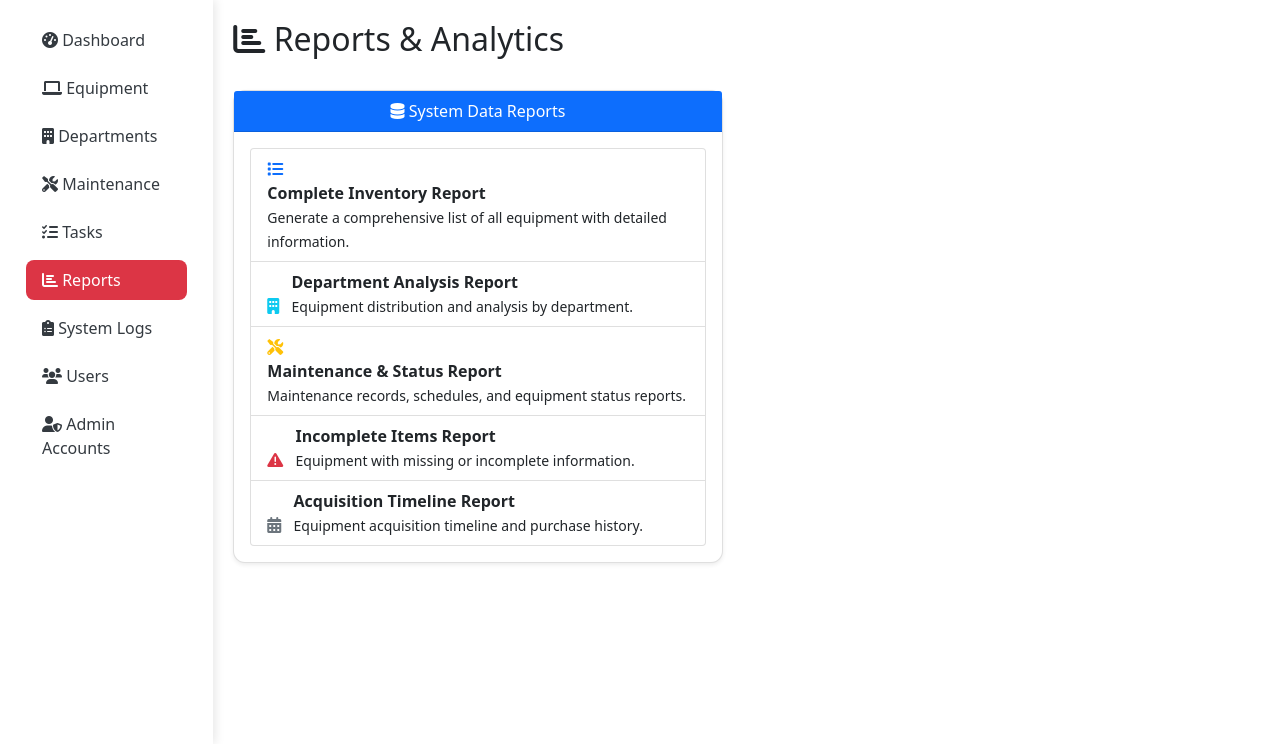
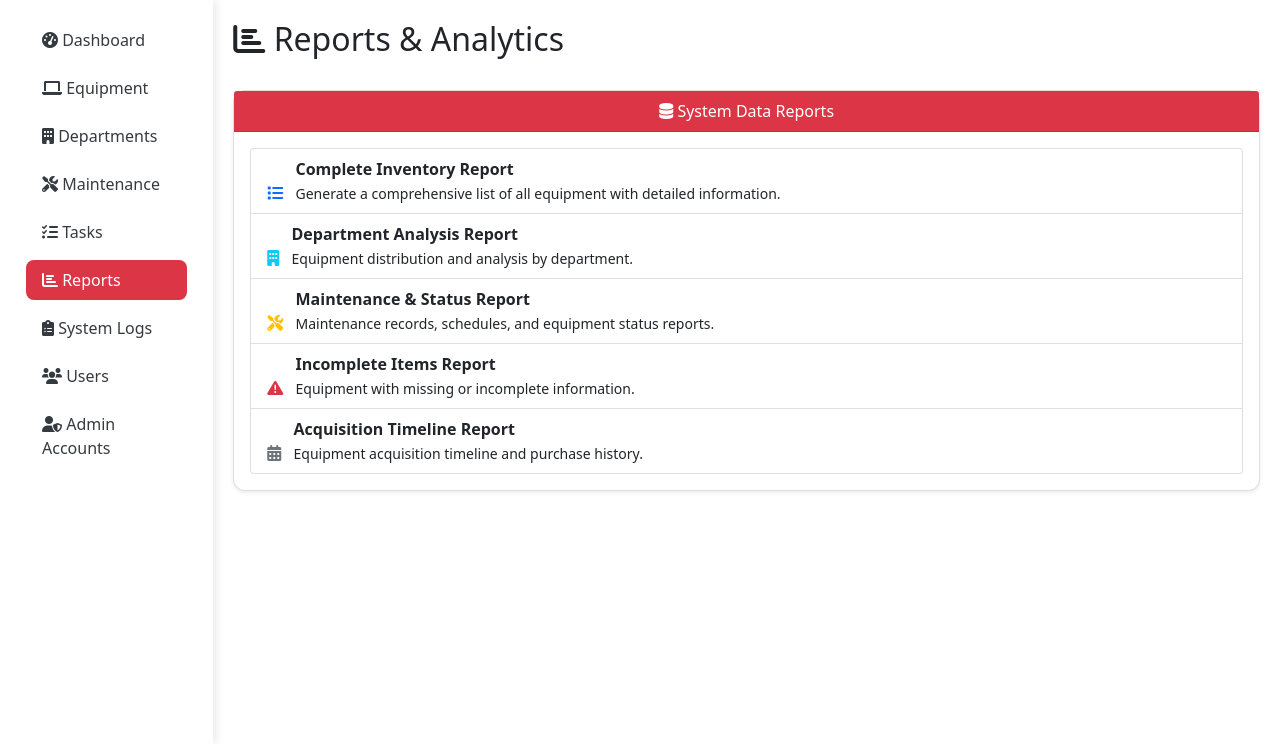
Before and after one commit to Barrontzy/Capstone, a PHP site: page /BSU/reports.php in a window 1280 px wide. Shown: the part 66-810 px from the top of the page. Run offline with PHP 8.4, Linux system fonts and the light colour scheme; a user stored in the database is signed in; data comes from the database, SQL or seed files in the repository; some libraries are stand-ins or nearby versions.

Commit message:
fxing design for reprots

```diff
--- a/reports.php
+++ b/reports.php
@@ -67,11 +67,9 @@ $categories = $conn->query("SELECT * FROM equipment_categories ORDER BY name");
                 <!-- Report Types -->
                 <div class="row">
     <!-- System Data Reports -->
-   <div class="row">
-    <!-- System Data Reports -->
-    <div class="col-md-6 mb-4">
+    <div class="col-12 mb-4">
         <div class="card shadow-sm h-100">
-            <div class="card-header bg-primary text-white text-center">
+            <div class="card-header text-white text-center" style="background-color: #dc3545;">
                 <i class="fas fa-database"></i> System Data Reports
             </div>
             <div class="card-body">
```
